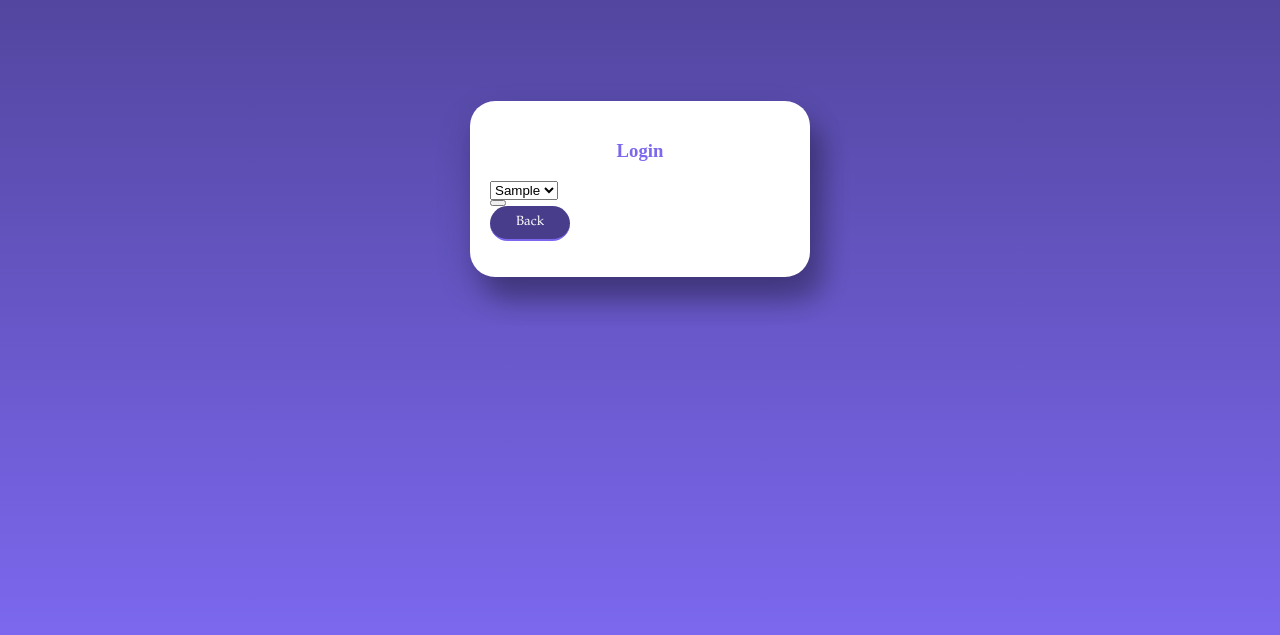
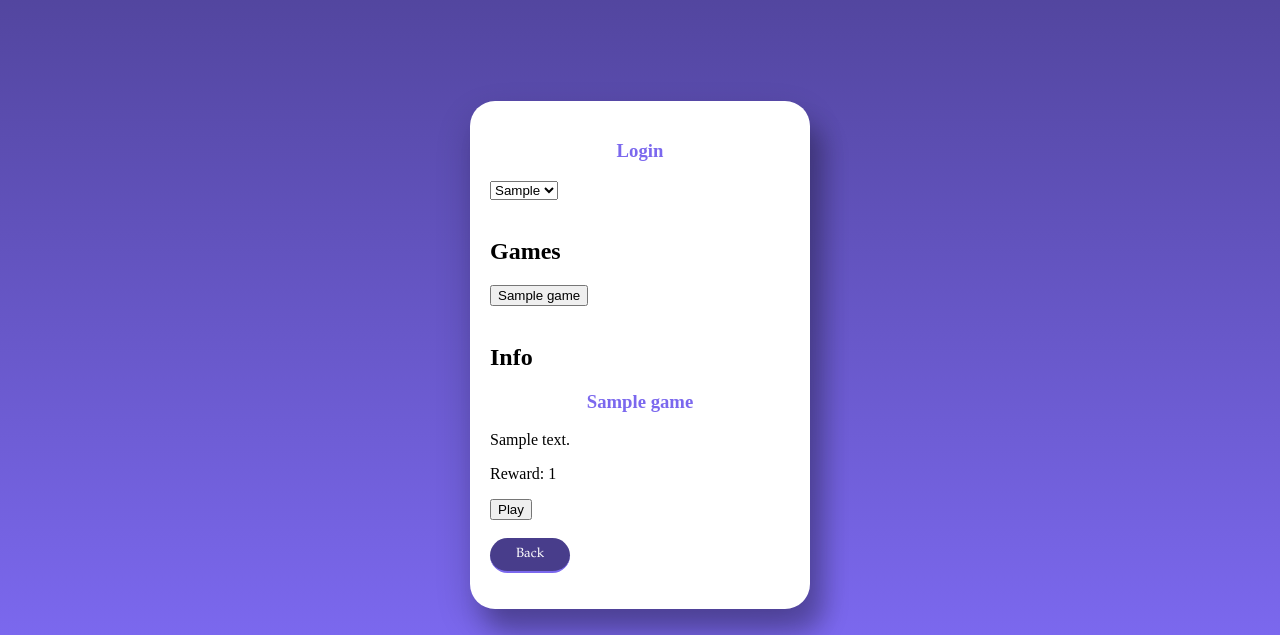
Before and after one commit to Riky47/SchoolGamesDB, a PHP site: page /Games.php in a window 1280 px wide. Shown: the part 165-800 px from the top of the page. Run offline with PHP 8.4, Linux system fonts and the light colour scheme; the visitor is signed in with stand-in values (Sample User, id 1); tables that the repository leaves empty hold one stand-in row (values such as "Sample post"); data that the repository does not hold is empty.

Commit message:
Full games page

```diff
--- a/Database/Database.sql
+++ b/Database/Database.sql
@@ -1,4 +1,4 @@
--- Active: 1715110214981@@127.0.0.1@3306
+-- Active: 1715887640611@@127.0.0.1@3306
 CREATE DATABASE IF NOT EXISTS SchoolGamesDB;
 
 USE SchoolGamesDB;
@@ -36,7 +36,6 @@ CREATE TABLE IF NOT EXISTS Teachers (
 
 CREATE TABLE IF NOT EXISTS VirtualClasses (
     id INT AUTO_INCREMENT NOT NULL UNIQUE,
-    joinLink VARCHAR(255) NOT NULL UNIQUE,
     tag VARCHAR(15) NOT NULL UNIQUE,
     subject VARCHAR(25) NOT NULL,
     teacher INT NOT NULL,
--- a/Database/Populate.sql
+++ b/Database/Populate.sql
@@ -4,3 +4,7 @@ INSERT INTO Classes(tag) VALUES
 
 INSERT INTO Arguments(tag) VALUES
 ("Leopardi"), ("Ungaretti");
+
+INSERT INTO Games(title, description, argument, coins) VALUES
+("Vita", "Vita di leopardi", 1, 10), ("Poetica", "Poetica di ungaretti", 2, 10),
+("Poetica", "Poetica di leopardi", 1, 15), ("Vita", "Vita di ungaretti", 2, 15);
--- a/Interfaces/Games.php
+++ b/Interfaces/Games.php
@@ -12,22 +12,40 @@ if(!$user)
         <script>
             var loaded = false
             function updateGames() {
-                const value = document.getElementById("argumentSelector").value
-                const input = document.getElementById("argumentInput")
-                const form = document.getElementById("updateForm")
-
-                input.value = value
+                document.getElementById("argumentInput").value = document.getElementById("argumentSelector").value
                 if (loaded)
-                    form.submit()
+                    document.getElementById("updateForm").submit()
 
                 loaded = true
             }
 
-            window.onload = updateGames
+            function previewGame(id, title, desc, coins) {
+                document.getElementById("gameReward").innerHTML = "Reward: " + coins
+                document.getElementById("gameDescription").innerHTML = desc
+                document.getElementById("gameTitle").innerHTML = title
+                document.getElementById("playInput").value = id
+            }
+
+            function playGame() {
+                document.getElementById("playForm").submit()
+            }
+
+            function load() {
+                updateGames()
+                const btn = document.getElementById("firstGame")
+                if (btn)
+                    btn.click()
+            }
+
+            window.onload = load
         </script>
 
         <form id="updateForm" method="post">
             <input id="argumentInput" type="hidden" name="argument">
+        </form>
+
+        <form id="playForm" action="Player.php" method="post">
+            <input id="playInput" type="hidden" name="play">
         </form>
 
         <title>SchoolGamesDB</title>
@@ -47,6 +65,7 @@ if(!$user)
                 $arg = "";
                 if (isset($_POST["argument"]))
                     $arg = $_POST["argument"];
+
                 else {
                     $result = $conn->query("SELECT id FROM Arguments ORDER BY tag LIMIT 1");
                     if ($result->num_rows > 0)
@@ -56,22 +75,41 @@ if(!$user)
 
             <select id="argumentSelector" onchange="updateGames()">
                 <?php $argumentselector($arg); ?>
-            </select>
+            </select><br><br>
 
             <div class="scrollable">
+                <h2>Games</h2>
+
                 <?php
                     if ($arg != "") {
-                        $games = $conn->query("SELECT * FROM Games WHERE argument = $arg");
-                        if ($games->num_rows > 0)
-                            while ($row = $games->fetch_assoc())
-                                echo "<button onclick=previewGame('". $row["id"]. ", ". $row["name"] .", ". $row["description"]. ", ". $row["coins"] ."')>". $row["name"] ."</button>";
-                        else
+                        include_once(__DIR__. "/../Sources/SecureSQL.php");
+                        $games = $conn->query("SELECT * FROM Games WHERE argument = ". $secureSQL($arg));
+
+                        if ($games->num_rows > 0) {
+                            $first = true;
+                            while ($row = $games->fetch_assoc()) {
+                                $params = "previewGame('". $row["id"] ."', '". $row["title"] ."', '". $row["description"]. "', '". $row["coins"] ."')";
+                                echo "<button ". ($first ? "id='firstGame'" : "") ." onclick=\"" .$params. "\">". $row["title"] ."</button><br>";
+                                $first = false;
+                            }
+
+                        } else
                             $error("No games found!");
 
                     } else
                         $error("No argument found!");
                 ?>
-            </div>
+            </div><br>
+
+            <div class="scrollable">
+                <h2>Info</h2>
+
+                <h3 id="gameTitle">Title</h3>
+                <p id="gameDescription">Description</p>
+                <p id="gameReward">Reward: 0</p>
+
+                <button onclick="playGame()">Play</button>
+            </div><br>
 
             <form action="Portal.php" method="get">
                 <input type="submit" class="submit" value="Back">
```
